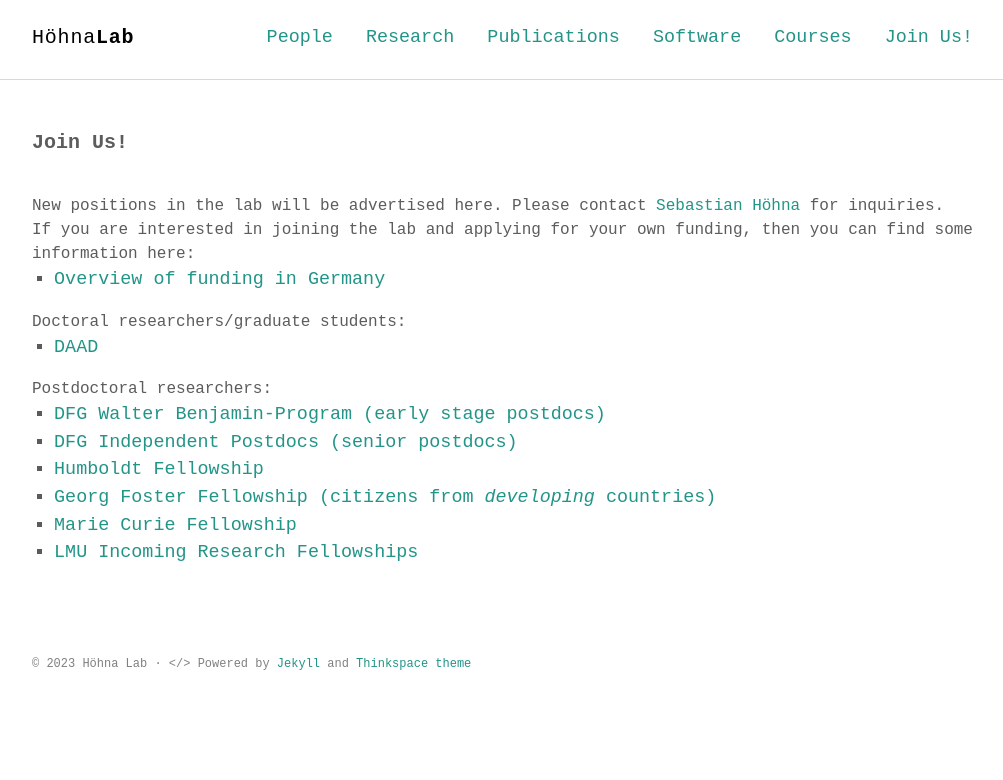
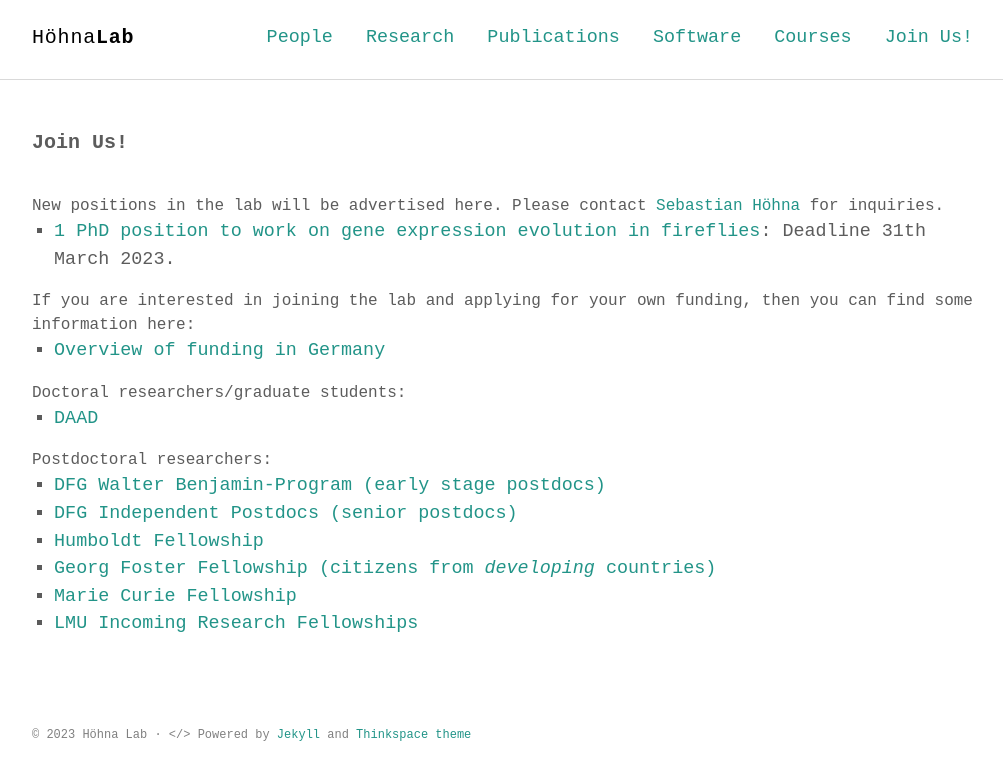
Before and after one commit to hoehnalab/hoehnalab.github.io, a Jekyll site: the page built from join.md, in a window 1280 px wide. Shown: the top 780 px of the page, without its empty margins (132-1135 px from the left). Built offline with Jekyll 4.4.1, drawn with Linux system fonts in a browser that asks for light colours; some web fonts are replaced.

Commit message:
Make GEvol position public

```diff
--- a/join.md
+++ b/join.md
@@ -6,6 +6,7 @@
 
 New positions in the lab will be advertised here.
 Please contact [Sebastian Höhna](mailto:hoehna@lmu.de) for inquiries.
+  * [1 PhD position to work on gene expression evolution in fireflies](/job_adverts/GEvol_PhD_Position.pdf): Deadline 31th March 2023.
 
 If you are interested in joining the lab and applying for your own funding, then you can find some information here:
 * [Overview of funding in Germany](https://www.research-in-germany.org/en)
```
